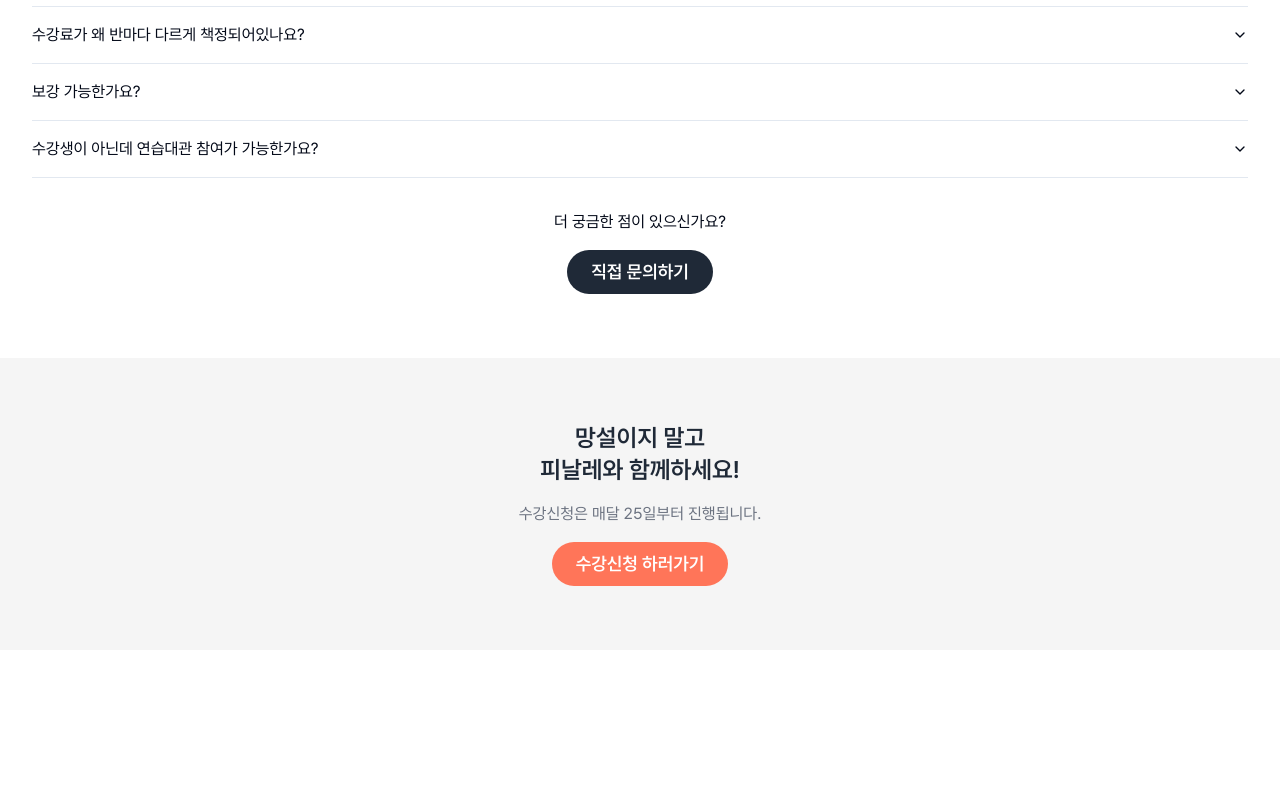
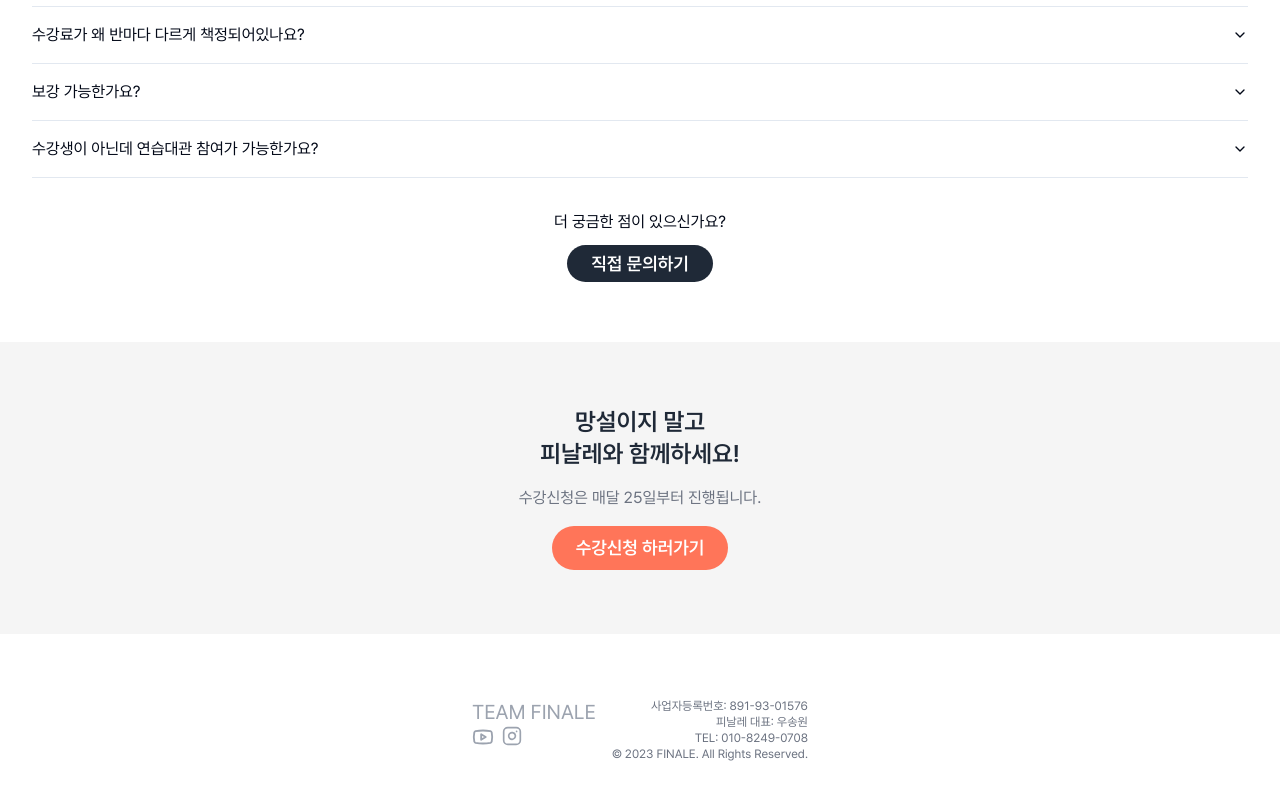
Before and after one commit to eunddodi/Finale-web, a Next.js app: page / in a window 1280 px wide. Shown: the part 3653-4453 px from the top of the page. Before the commit the page ends 4431 px from the top, so only its background shows below. Built offline with nearby package versions, Linux system fonts and the light colour scheme.

Commit message:
:sparkles: 랜딩 페이지 - 카카오톡 링크 추가, 푸터 구현

```diff
--- /dev/null
+++ b/src/app/components/Footer.tsx
@@ -0,0 +1,30 @@
+import React from 'react';
+import { Youtube, Instagram } from 'lucide-react';
+
+const Footer = () => {
+  return (
+    <div className="flex justify-center bg-white text-gray-500 py-16 gap-4">
+      <div className="flex-col">
+        <div className="text-xl font-light mb-4 md:mb-0 text-gray-400">
+          TEAM FINALE
+        </div>
+        <div className="flex justify-start gap-2">
+          <a href="https://www.youtube.com/@figure_finale" target="_blank" className="text-gray-400 hover:text-gray-600">
+            <Youtube size={22} />
+          </a>
+          <a href="https://www.instagram.com/figure_finale/" target="_blank" className="text-gray-400 hover:text-gray-600">
+            <Instagram size={20} />
+          </a>
+        </div>
+      </div>
+      <div className="text-xs text-right">
+        <p>사업자등록번호: 891-93-01576</p>
+        <p>피날레 대표: 우송원</p>
+        <p>TEL: 010-8249-0708</p>
+        <p>&copy; 2023 FINALE. All Rights Reserved.</p>
+      </div>
+    </div>
+  );
+};
+
+export default Footer;
--- a/src/app/page.tsx
+++ b/src/app/page.tsx
@@ -3,11 +3,12 @@ import { QnA } from "./components/QnA";
 import Review from "./components/Review";
 import Coaches from "./components/Coaches";
 import Link from "next/link";
+import { KAKAO_LINK } from "@/constants";
+import Footer from "./components/Footer";
 
 export default function Home() {
 
   return (
-    <div>
     <div className="min-h-screen flex flex-col items-center bg-white">
       <main className="flex flex-col items-center justify-center flex-grow w-full">
         <section className="text-center flex flex-col items-center mb-16 py-32">
@@ -71,18 +72,17 @@ export default function Home() {
           <h2 className="text-2xl font-semibold text-gray-800 mb-8">자주 묻는 질문</h2>
           <QnA />
           <div className="mt-8">
-              <p>더 궁금한 점이 있으신가요?</p>
-              <button className="bg-gray-800 text-white mt-4 px-6 py-2 rounded-full text-lg font-semibold">직접 문의하기</button>
+            <p className="mb-4">더 궁금한 점이 있으신가요?</p>
+            <a target="_blank" href={KAKAO_LINK} className="bg-gray-800 text-white px-6 py-2 rounded-full text-lg font-semibold">직접 문의하기</a>
           </div>
         </section>
-          <section className="text-center mb-32 w-full py-16 bg-gray-light">
+        <section className="text-center w-full py-16 bg-gray-light">
           <h2 className="text-2xl font-semibold text-gray-800 mb-4">망설이지 말고<br />피날레와 함께하세요!</h2>
           <p className="text-gray-500 mb-4 text-base">수강신청은 매달 25일부터 진행됩니다.</p>
           <button className="bg-sub-orange text-white px-6 py-2 rounded-full text-lg font-semibold">수강신청 하러가기</button>
         </section>
-          {/* <Footer/> */}
+        <Footer />
       </main>
-      </div>
     </div>
   );
 }
--- a/src/constants.ts
+++ b/src/constants.ts
@@ -2,3 +2,4 @@ export const API_ENDPOINT = 'https://finale-api.shop';
 
 export const NOTICE_NOTION_LINK = 'https://fixed-spectacles-dea.notion.site/16456c29d347481ab94e1232fd00dc93';
 export const ENROLLMENT_CLOSE_DATE = 16;
+export const KAKAO_LINK = 'http://qr.kakao.com/talk/A52MYeBZOaaU_6Cj7C2dh1Nt_0s-';
```
Lines whose indentation alone changed are shown as unchanged.
